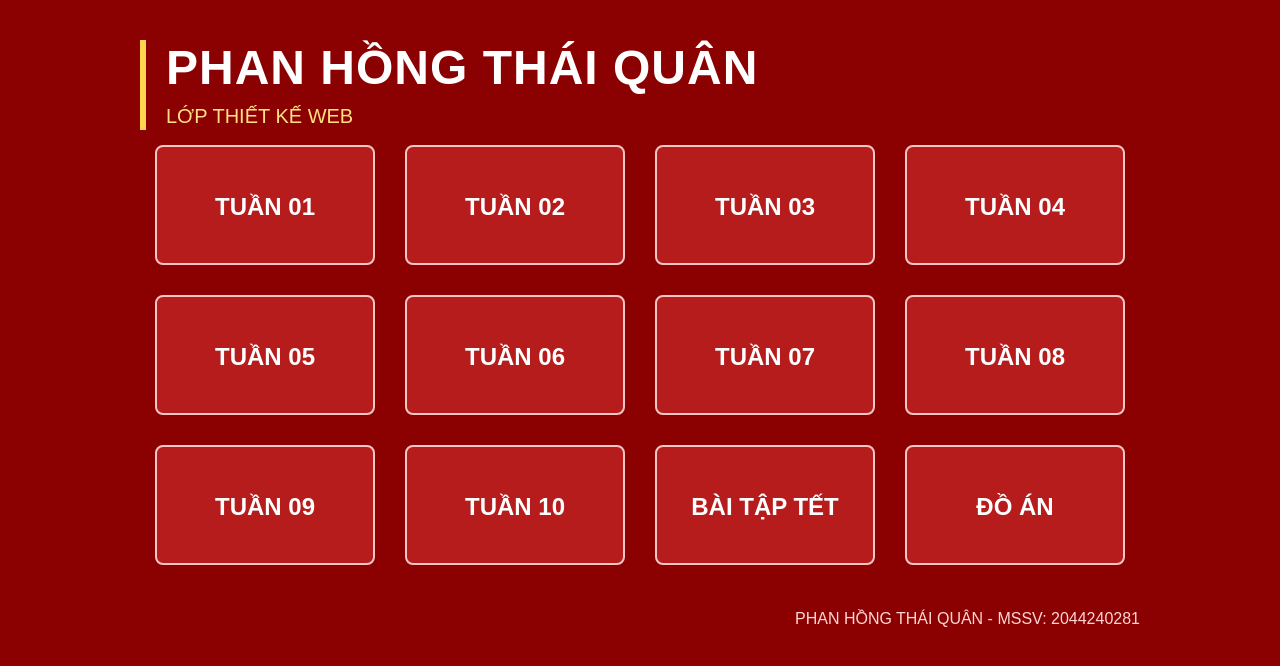
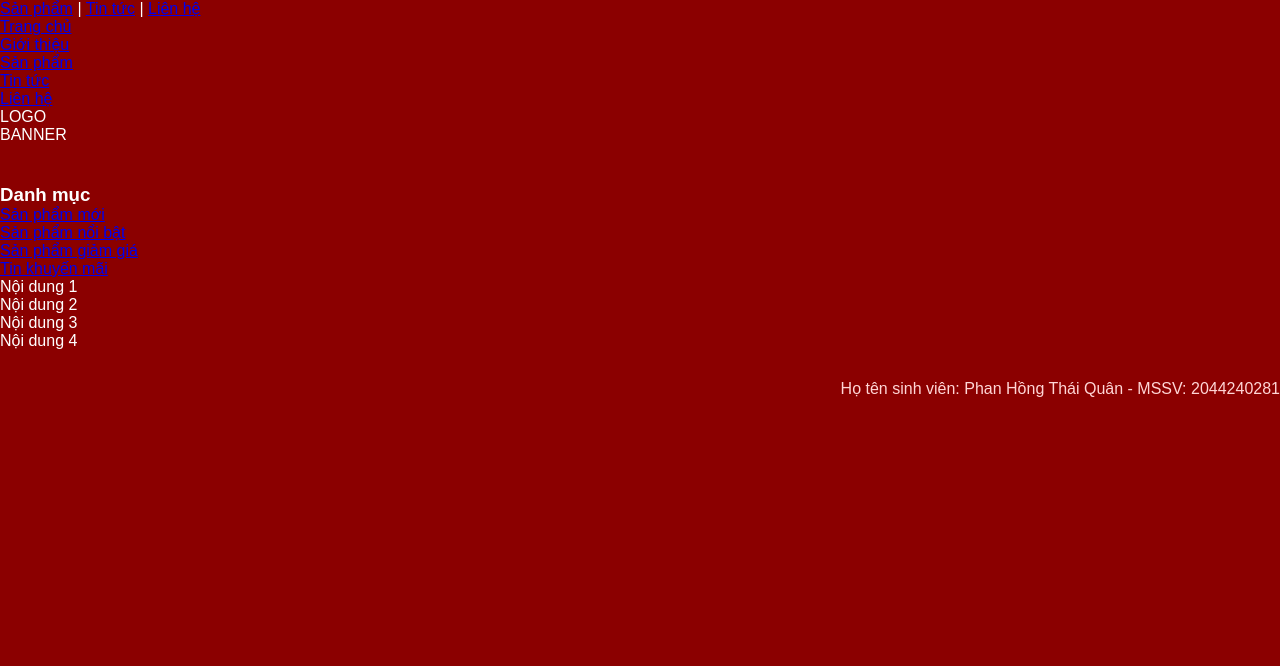
Before and after one commit to phanhongthaiquan911-dotcom/phanhongthaiquan, a plain HTML site: page index.html in a window 1280 px wide. Drawn offline with Linux system fonts and the light colour scheme.

Commit message:
Update index.html

```diff
--- a/index.html
+++ b/index.html
@@ -3,39 +3,58 @@
 <head>
     <meta charset="UTF-8">
     <meta name="viewport" content="width=device-width, initial-scale=1.0">
-    <title>Trang bài tập web</title>
+    <title>Layout bài tập</title>
     <link rel="stylesheet" href="style.css">
 </head>
 <body>
-    <div class="container">
+    <div class="khung">
 
-        <div class="header">
-            <div class="line"></div>
-            <div class="title-box">
-                <h1>PHAN HỒNG THÁI QUÂN</h1>
-                <p>LỚP THIẾT KẾ WEB</p>
+        <div class="top-header">
+            <div class="top-right">
+                <a href="#">Sản phẩm</a>
+                <span>|</span>
+                <a href="#">Tin tức</a>
+                <span>|</span>
+                <a href="#">Liên hệ</a>
             </div>
         </div>
 
-        <div class="week-list">
-            <div class="week">TUẦN 01</div>
-            <div class="week">TUẦN 02</div>
-            <div class="week">TUẦN 03</div>
-            <div class="week">TUẦN 04</div>
+        <div class="navigation">
+            <ul>
+                <li><a href="#">Trang chủ</a></li>
+                <li><a href="#">Giới thiệu</a></li>
+                <li><a href="#">Sản phẩm</a></li>
+                <li><a href="#">Tin tức</a></li>
+                <li><a href="#">Liên hệ</a></li>
+            </ul>
+        </div>
 
-            <div class="week">TUẦN 05</div>
-            <div class="week">TUẦN 06</div>
-            <div class="week">TUẦN 07</div>
-            <div class="week">TUẦN 08</div>
+        <div class="header">
+            <div class="logo">LOGO</div>
+            <div class="banner">BANNER</div>
+        </div>
 
-            <div class="week">TUẦN 09</div>
-            <div class="week">TUẦN 10</div>
-            <div class="week">BÀI TẬP TẾT</div>
-            <div class="week">ĐỒ ÁN</div>
+        <div class="main">
+            <div class="sidebar">
+                <h3>Danh mục</h3>
+                <ul>
+                    <li><a href="#">Sản phẩm mới</a></li>
+                    <li><a href="#">Sản phẩm nổi bật</a></li>
+                    <li><a href="#">Sản phẩm giảm giá</a></li>
+                    <li><a href="#">Tin khuyến mãi</a></li>
+                </ul>
+            </div>
+
+            <div class="content">
+                <div class="item">Nội dung 1</div>
+                <div class="item">Nội dung 2</div>
+                <div class="item">Nội dung 3</div>
+                <div class="item">Nội dung 4</div>
+            </div>
         </div>
 
         <div class="footer">
-            PHAN HỒNG THÁI QUÂN - MSSV: 2044240281
+            Họ tên sinh viên: Phan Hồng Thái Quân - MSSV: 2044240281
         </div>
 
     </div>
```
